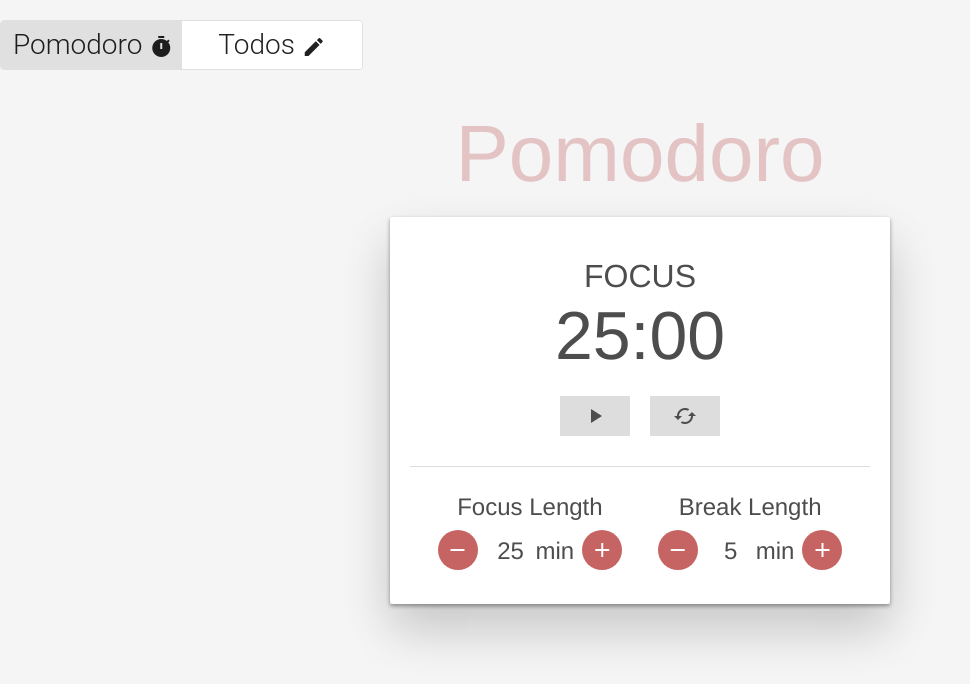
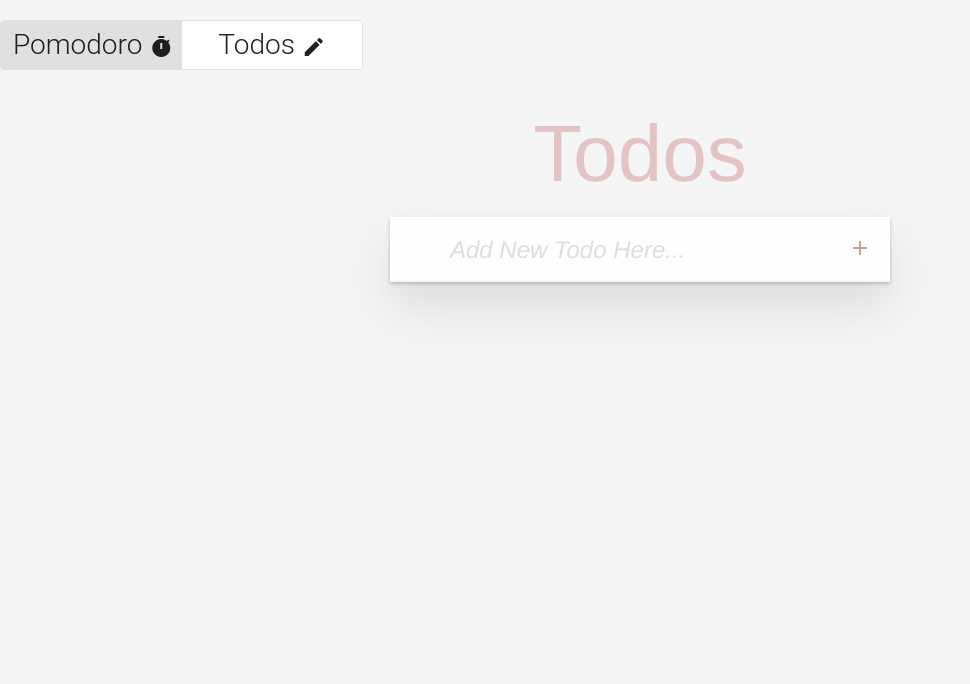
Before and after one commit to heidiliu2020/angular-todolist, an Angular app: page / in a window 1280 px wide. Shown: the top 684 px of the page, without its empty margins (0-970 px from the left). Built offline with nearby package versions, Linux system fonts and the light colour scheme; what ngx-sortablejs would draw is missing.

Commit message:
Revert "fix: appTyle"
This reverts commit 8b54115364aaea80285af2d20579026976d1fdd1.

```diff
--- a/src/app/app.component.ts
+++ b/src/app/app.component.ts
@@ -6,5 +6,5 @@ import { Component } from '@angular/core';
   styleUrls: ['./app.component.css']
 })
 export class AppComponent {
-  appType = 'Pomodoro';
+  appType = 'Todos';
 }
--- a/src/app/components/pomodoro/pomodoro.component.html
+++ b/src/app/components/pomodoro/pomodoro.component.html
@@ -1,5 +1,4 @@
 <div class="pomodoro-wrapper">
-
   <div class="pomodoro-header">
     <div class="timer">
       <div class="timer-type">{{ timerType }}</div>
```
